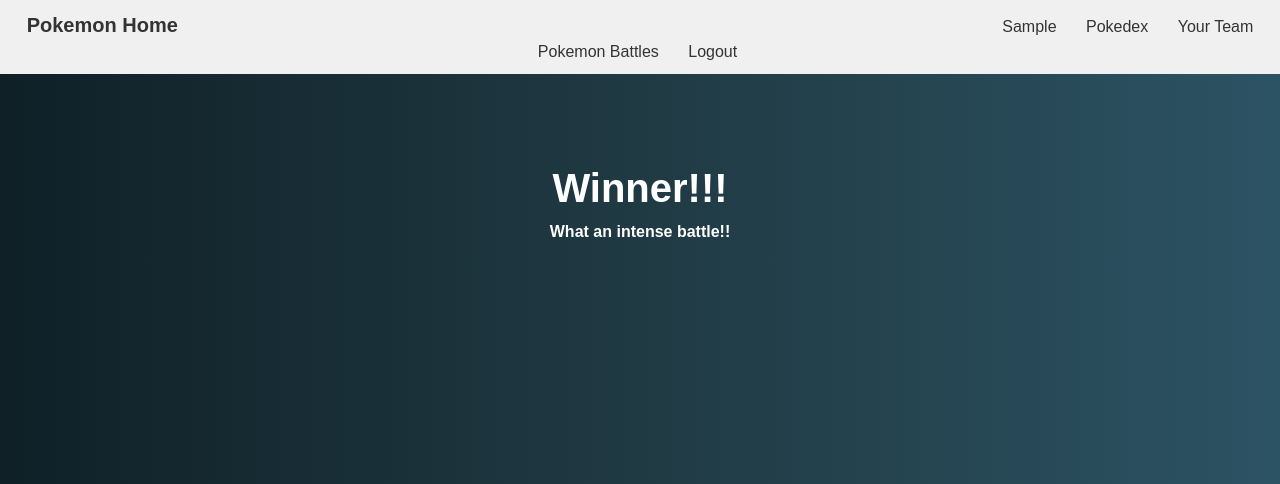
After one commit to Hunch1/hw_week5_day1, a Flask app: page /pokemon_battle/1 in a window 1280 px wide. The commit adds this page. Shown: the top 484 px of the page. Run offline with Flask 3, Linux system fonts and the light colour scheme; the visitor is signed in with stand-in values (Sample User, id 1); data that the repository does not hold is empty.

Commit message:
added everything

```diff
--- a/app/blueprints/auth/auth_templates/login.html
+++ b/app/blueprints/auth/auth_templates/login.html
@@ -5,6 +5,7 @@
 {% endblock %}
 
 {% block content %}
+{% include 'includes/nav.html' %}
 <img class="mx-auto d-block" src="https://comicvine.gamespot.com/a/uploads/scale_super/11144/111447945/8781087-462bacee7df4c798f044393fe9638d4b.jpg" alt="gojo">
 <h1 class="text-center">Login</h1>
 <form method="POST" class="w-25 mx-auto shadow-lg p-3 mb-5 bg-body-tertiary rounded">
--- a/app/blueprints/auth/auth_templates/pokemonStats.html
+++ b/app/blueprints/auth/auth_templates/pokemonStats.html
@@ -7,7 +7,7 @@
   <form method="post">
     {{ form.hidden_tag() }}
     <div class="mb-3">
-      <label for="pokemonNum" class="form-label">Enter Pokemon Please</label>
+      <label for="pokemonNum" class="form-label">Choose your Pokemon</label>
       <!-- <input type="text" class="form-control" id="pokemonNUM" name="pokemon_id"> -->
       <div class="d-flex"></div>
       {{ form.pokemon(class="form-control", id="pokemonNum") }}
--- a/app/blueprints/auth/auth_templates/signup.html
+++ b/app/blueprints/auth/auth_templates/signup.html
@@ -5,6 +5,7 @@
 {% endblock %}
 
 {% block content %}
+{% include 'includes/nav.html' %}
 <img class="mx-auto d-block" src="https://64.media.tumblr.com/34bc5e860076626476f7d7b0da242c49/828687b614a04371-eb/s1280x1920/2d4e2225238c37b23ccc2166e05b2394dbcda206.jpg" alt="geto">
 <h1 class="text-center">Sign Up</h1>
 <form method="POST" class="w-25 mx-auto shadow-lg p-3 mb-5 bg-body-tertiary rounded">
--- /dev/null
+++ b/app/blueprints/auth/auth_templates/winner.html
@@ -0,0 +1,42 @@
+{% extends 'base.html' %}
+
+{% block content %}
+<link rel="stylesheet" href="../static/styles/pokemonStats.css" />
+<style>
+    .winner-container {
+        text-align: center;
+        margin-top: 50px;
+    }
+
+    .winner-text {
+        color: white;
+        font-weight: bold;
+    }
+
+    .winner-info {
+        color: white;
+    }
+
+    .pokemon-list {
+        list-style: none;
+        padding: 0;
+    }
+
+
+</style>
+
+{% include 'includes/nav.html' %}
+    <div class="winner-container">
+        <h1 class="winner-text">Winner!!!</h1>
+        {% if winner %}
+            <p class="winner-info">The winning team:</p>
+            <ul class="pokemon-list">
+                {% for pokemon in winner.team %}
+                    <li class="pokemon-item">{{ pokemon.name }}
+                {% endfor %}
+            </ul>
+        {% else %}
+            <p class="winner-info">What an intense battle!!</p>
+        {% endif %}
+    </div>
+{% endblock %}
--- a/app/blueprints/auth/forms.py
+++ b/app/blueprints/auth/forms.py
@@ -1,13 +1,15 @@
 from flask_wtf import FlaskForm
-from wtforms import StringField, SubmitField, EmailField, PasswordField
+from wtforms import StringField, SubmitField, EmailField, PasswordField, SelectField
 from wtforms.validators import DataRequired, EqualTo, ValidationError
 
-def pokemonInputValidation(form, userInput):
-    pass
-    raise ValidationError('')
+
 class PokemonForm(FlaskForm):
-    pokemon = StringField('pokemonNum:', validators=[DataRequired(), pokemonInputValidation])
+    pokemon = StringField('pokemonNum:', validators=[DataRequired()])
     submit_btn = SubmitField('submit')
+    attacker_pokemon = SelectField('Select Attacker', coerce=int, validators=[DataRequired()])
+    defender_pokemon = SelectField('Select Defender', coerce=int, validators=[DataRequired()])
+    target_user = SelectField('Target User', choices=[], coerce=int)
+
 
 class LoginForm(FlaskForm):
     email = EmailField('Email: ', validators=[DataRequired()])
--- a/app/blueprints/auth/routes.py
+++ b/app/blueprints/auth/routes.py
@@ -5,9 +5,6 @@ from app.models import User, db, Pokemon
 from werkzeug.security import check_password_hash
 from flask_login import login_user, logout_user, current_user, login_required
 import requests
-from sqlalchemy import or_
-from sqlalchemy.exc import IntegrityError
-from sqlalchemy.orm.exc import NoResultFound
 from sqlalchemy import func
 
 
@@ -28,7 +25,8 @@ def login():
             flash(f'Hello, {queried_user.first_name}!', 'success')
             return redirect(url_for('main.home'))
         else:
-            return 'Invalid email or password'
+            flash('Invalid email or password', 'error')
+            return redirect(url_for('auth.login'))
     else:
         return render_template('login.html', form=form)
 
@@ -57,7 +55,7 @@ def signup():
         return render_template('signup.html', form=form)
 
 
-#
+# logout
 @auth.route('/logout')
 def logout():
         # Logout logic here
@@ -153,24 +151,19 @@ def get_pokemon_data():
 @auth.route('/Pokemon/add_to_team/<string:pokemon_id>', methods=['POST'])
 @login_required
 def add_to_team(pokemon_id):
-    # Ensure pokemon_id is not None and is a string
     selected_pokemon_id = str(pokemon_id).strip()
 
     if selected_pokemon_id.isdigit():
-        # If it's a digit, try to get the Pokémon from the database by ID
         selected_pokemon = Pokemon.query.filter(Pokemon.id == int(selected_pokemon_id)).first()
     else:
-        # If it's not a digit, try to get the Pokémon from the database by name (case-insensitive)
         selected_pokemon = Pokemon.query.filter(func.lower(Pokemon.name) == selected_pokemon_id.lower()).first()
 
     if selected_pokemon:
-        # Check if the selected Pokemon is already in the user's team
         if selected_pokemon in current_user.pokemons:
             flash('You already have this Pokemon in your team.', 'warning')
         elif current_user.pokemons.count() >= 6:
             flash('Your team is already full. Remove a Pokemon before adding a new one.', 'danger')
         else:
-            # Append the selected Pokemon to the user's team
             current_user.pokemons.append(selected_pokemon)
             db.session.commit()
 
@@ -183,21 +176,9 @@ def add_to_team(pokemon_id):
 
 
 
-
-
-
-
-
-
-
-
-
-
-
 @auth.route('/team')
 @login_required
 def team():
-    # Fetch the user's team from the database
     user_pokemons = current_user.pokemons.all()
     return render_template('team.html', user_pokemons=user_pokemons)
 
@@ -206,9 +187,86 @@ def team():
 @auth.route('/Pokemon/clear_team', methods=['POST'])
 @login_required
 def clear_team():
-    # Clear the user's team by removing all Pokemon
     current_user.pokemons = []
     db.session.commit()
 
     flash('Your team has been cleared!', 'success')
     return redirect(url_for('auth.team'))
+
+
+@auth.route('/find_users', methods=['GET', 'POST'])
+@login_required
+def find_users():
+    other_users = User.query.filter(User.id != current_user.id).all()
+    form = PokemonForm()
+
+    form.target_user.choices = [(user.id, f'{user.first_name} {user.last_name}') for user in other_users]
+
+    if request.method == 'POST':
+        target_user_id = form.target_user.data
+
+        if target_user_id is None:
+            flash('Please select a valid target user.', 'error')
+            return redirect(url_for('auth.find_users'))
+
+        target_user = User.query.get(target_user_id)
+
+        attacker_pokemon = form.attacker_pokemon.data
+        defender_pokemon = form.defender_pokemon.data
+
+        flash(f'Initiating attack on {target_user.first_name} {target_user.last_name} using Pokémon {attacker_pokemon} against {defender_pokemon}!', 'success')
+        return redirect(url_for('auth.pokemon_battle', target_user_id=target_user_id, attacker_pokemon=attacker_pokemon, defender_pokemon=defender_pokemon))
+
+    return render_template('pokemon_battle.html', other_users=other_users, form=form)
+
+
+
+@auth.route('/pokemon_battle/<string:target_user_id>', methods=['GET', 'POST'])
+@login_required
+def pokemon_battle(target_user_id):
+    # taking the attacks of the teams pokemon and whatever was higher
+    # would determine the winner
+    # focused on getting one on one to work
+    target_user_id = int(target_user_id)
+
+    form = PokemonForm()
+
+    target_user = User.query.get(target_user_id)
+    target_user_pokemons = target_user.pokemons.all()
+
+    if request.method == 'POST' and form.validate_on_submit():
+        attacker_pokemon_id = form.attacker_pokemon.data.strip()
+        defender_pokemon_id = form.defender_pokemon.data.strip()
+
+
+        if attacker_pokemon_id and defender_pokemon_id:
+            attacker_pokemon = Pokemon.query.get(attacker_pokemon_id)
+            defender_pokemon = Pokemon.query.get(defender_pokemon_id)
+
+            if attacker_pokemon and defender_pokemon:
+                if attacker_pokemon.attack > defender_pokemon.attack:
+                    winner = attacker_pokemon
+                elif attacker_pokemon.attack < defender_pokemon.attack:
+                    winner = defender_pokemon
+                else:
+                    winner = None  # It's a tie
+
+                if winner:
+                    flash(f'The winner is {winner.name}!', 'success')
+
+                    # Redirect to the winner page with the winner's pokemon
+                    return redirect(url_for('auth.winner', winner_id=winner.id))
+                else:
+                    flash('It\'s a tie!')
+
+                return redirect(url_for('auth.find_users'))
+
+    return render_template('winner.html', form=form, target_user=target_user, target_user_pokemons=target_user_pokemons)
+
+
+
+@auth.route('/winner/<int:winner_id>')
+@login_required
+def display_winner(winner_id):
+    winner = User.query.get(winner_id)
+    return render_template('winner.html', winner=winner)
--- a/app/templates/includes/nav.html
+++ b/app/templates/includes/nav.html
@@ -1,35 +1,65 @@
-<nav class="navbar navbar-expand-lg bg-body-tertiary">
-    <div class="container-fluid">
-        <a class="navbar-brand" href="{{ url_for('main.home') }}">Pokemon Home</a>
-        <button class="navbar-toggler" type="button" data-bs-toggle="collapse" data-bs-target="#navbarNav"
-            aria-controls="navbarNav" aria-expanded="false" aria-label="Toggle navigation">
-            <span class="navbar-toggler-icon"></span>
-        </button>
-        <div class="collapse navbar-collapse" id="navbarSupportedContent">
-            <ul class="navbar-nav me-auto mb-2 mb-lg-0">
-                {% if current_user.is_authenticated %}
-                <li class="nav-item me-2">
-                    <a class="nav-link current-user" href="#">{{ current_user.first_name }}</a>
-                </li>
-                </li>
-                <li class="nav-item me-2">
-                    <a class="nav-link" href="{{ url_for('auth.get_pokemon_data') }}">Pokedex</a>
-                </li>
-                <li class="nav-item me-2">
-                    <a class="nav-link" href="{{ url_for('auth.team') }}">Your Team</a>
-                </li>
-                <li class="nav-item">
-                    <a class="btn btn-danger" href="{{ url_for('auth.logout') }}">Logout</a>
-                </li>
-                {% else %}
-                <li class="nav-item">
-                    <a class="nav-link" href="{{ url_for('auth.login') }}">Login</a>
-                </li>
-                <li class="nav-item">
-                    <a class="nav-link" href="{{ url_for('auth.signup') }}">Signup</a>
-                </li>
-                {% endif %}
-            </ul>
-        </div>
-    </div>
+<!DOCTYPE html>
+<html lang="en">
+<head>
+    <meta charset="UTF-8">
+    <meta name="viewport" content="width=device-width, initial-scale=1.0">
+    <style>
+        body {
+            margin: 0;
+            font-family: Arial, sans-serif;
+        }
+
+        nav {
+            background-color: #f0f0f0;
+            padding: 10px;
+            text-align: center;
+        }
+
+        nav a {
+            text-decoration: none;
+            color: #333;
+            padding: 10px;
+            margin: 0 5px;
+        }
+
+        nav a:hover {
+            background-color: #ddd;
+        }
+
+        .right {
+            margin-left: auto;
+        }
+
+        #pokemon-home {
+            margin-right: 800px;
+            font-size: 20px; /* Adjust the font size as needed */
+            font-weight: bold;
+        }
+
+        .content {
+            padding: 20px;
+            text-align: center;
+        }
+    </style>
+</head>
+<body>
+
+<nav>
+    <a id="pokemon-home" href="{{ url_for('main.home') }}">Pokemon Home</a>
+    {% if current_user.is_authenticated %}
+        <a class="right" href="#">{{ current_user.first_name }}</a>
+        <a class="right" href="{{ url_for('auth.get_pokemon_data') }}">Pokedex</a>
+        <a class="right" href="{{ url_for('auth.team') }}">Your Team</a>
+        <a class="right" href="{{ url_for('auth.find_users') }}">Pokemon Battles</a>
+        <a class="right" href="{{ url_for('auth.logout') }}">Logout</a>
+    {% else %}
+        <a href="{{ url_for('auth.login') }}">Login</a>
+        <a href="{{ url_for('auth.signup') }}">Signup</a>
+    {% endif %}
 </nav>
+
+<div class="content">
+</div>
+
+</body>
+</html>
```
Also changed, not shown: app/blueprints/auth/auth_templates/pokemon_battle.html (added, +110 -0 lines), app/blueprints/auth/auth_templates/team.html (+9 -2 lines), app/blueprints/main/main_templates/home.html (+2 -2 lines), app/static/styles/home.css (+4 -3 lines), app/static/styles/navbar.css (deleted, +0 -17 lines).
